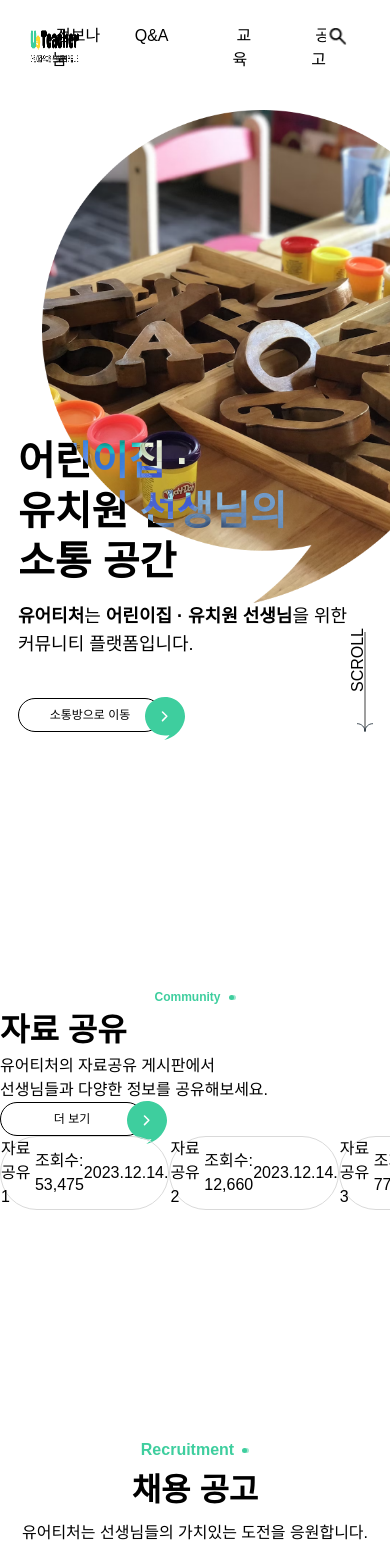
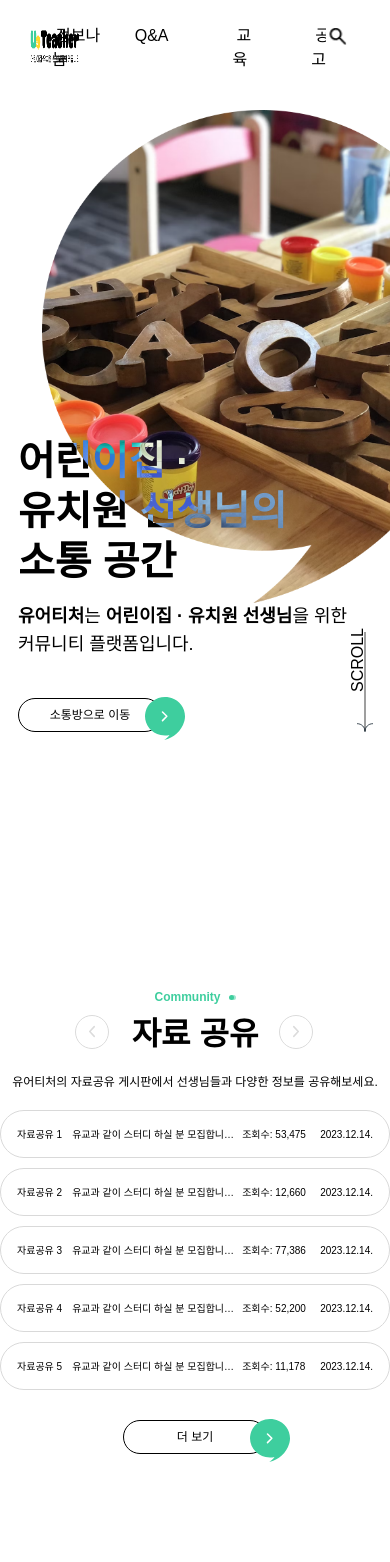
Before and after one commit to yourteacher-org/yourteacher-fe, a React (Vite) app: page / in a window 390 px wide. Shown: the top 1562 px of the page. Built offline with nearby package versions, Linux system fonts and the light colour scheme.

Commit message:
[style] 태블릿, 모바일 반응형 1차 구현

```diff
--- a/src/components/ChevronButton.tsx
+++ b/src/components/ChevronButton.tsx
@@ -41,7 +41,8 @@ const ChevronButton = ({
     <button
       className={`
         ${className} ${borderColorSet[borderColor]}
-        group border border-gray-6 rounded-full w-12 h-12
+        group border border-gray-6 rounded-full
+        lg:w-12 sm:w-[2.125rem] aspect-square
         grid place-content-center
         transition duration-300 hover:bg-green hover:border-green
       `}
@@ -50,6 +51,7 @@ const ChevronButton = ({
       <Chevron
         className={`
           ${borderColorSet[borderColor]}
+          lg:w-auto sm:w-[0.375rem]
           transition duration-300 stroke-gray-6 group-hover:stroke-white
         `}
       />
--- a/src/pages/Home/ShareDataSection.tsx
+++ b/src/pages/Home/ShareDataSection.tsx
@@ -6,14 +6,16 @@ import Comma from '@assets/img/button_comma.svg?react';
 import TwoCircles from '@assets/icon/two-circles.svg?react';
 import { useState } from 'react';
 
+const numberFormatter = new Intl.NumberFormat('ko-kr', {
+  notation: 'standard',
+}).format;
+
 const MOCK_SHARE_DATA = Array.from({ length: 20 }, (_, i) => ({
   id: i,
   type: `자료공유 ${i + 1}`,
   title:
     '유교과 같이 스터디 하실 분 모집합니다. 유교과 같이 스터디 하실 분 모집합니다.',
-  views: new Intl.NumberFormat('ko-kr', { notation: 'standard' }).format(
-    Math.floor(Math.random() * 100000),
-  ),
+  views: Math.floor(Math.random() * 100000),
   createdAt: '2023.12.14.',
 }));
 
@@ -66,57 +68,78 @@ const ShareDataSection = () => {
     <Section
       as="section"
       className="
+        relative
         flex xl:flex-row sm:flex-col
         xl:px-[16.25rem] lg:px-[1.875rem] py-32
         xl:gap-[3.25rem]"
     >
-      <div className="relative">
-        <ChevronButton
-          direction="left"
-          className="absolute -left-[7.5rem] top-[50%] -translate-y-[50%]"
-          onClick={handleClickPrevPage}
-        />
-
-        <div className="flex items-center xl:justify-normal sm:justify-center gap-x-2 lg:mb-[0.75rem]">
+      <div className="relative xl:min-w-[23.625rem]">
+        <div className="flex items-center xl:justify-normal sm:justify-center gap-x-2 lg:mb-[0.75rem] sm:mb-1">
           <p className="xl:text-xl lg:text-[1rem] sm:text-[0.75rem] text-green font-bold">
             Community
           </p>
           <TwoCircles />
         </div>
-        <h1 className="xl:mb-5 xl:text-[3.75rem] lg:text-[2.5rem] sm:text-[2rem] font-bold">
+        <h1
+          className="xl:mb-5 sm:mb-4 xl:text-left sm:text-center
+            xl:text-[3.75rem] lg:text-[2.5rem] sm:text-[2rem] font-bold"
+        >
           자료 공유
         </h1>
-        <p className="xl:text-2xl xl:leading-[2.375rem] xl:mb-[7.875rem]">
-          유어티처의 자료공유 게시판에서 <br />
+        <p
+          className=" xl:text-left sm:text-center
+            xl:mb-[7.875rem] lg:mb-8 sm:mb-5
+            xl:text-2xl lg:text-xl sm:text-xs
+            xl:leading-[2.375rem]"
+        >
+          유어티처의 자료공유 게시판에서 <br className="xl:block sm:hidden" />
           선생님들과 다양한 정보를 공유해보세요.
         </p>
-        <Button>더 보기</Button>
+        <Button className="xl:block sm:hidden">더 보기</Button>
       </div>
 
       <div className="relative">
         <ul
-          className={`flex xl:flex-col relative xl:gap-[1.875rem] xl:text-xl ${trigger}`}
+          className={`flex flex-col relative xl:gap-[1.875rem] lg:gap-[1rem] sm:gap-[0.625rem]
+            xl:mb-auto lg:mb-[2.5rem] sm:mb-[1.875rem]
+            xl:text-xl lg:text-sm sm:text-[0.625rem] ${trigger}`}
         >
           {CURRENT_INDEX_MOCK_DATA.map(
             ({ id, type, title, views, createdAt }) => (
               <li
                 key={id}
                 className="group relative flex items-center justify-between
-                  xl:w-[60.625rem] xl:h-[4.375rem] xl:px-[1.875rem]
+                  xl:w-[60.625rem]
+                  xl:h-[4.375rem] lg:h-[3.125rem] sm:h-12
+                  lg:px-[1.875rem] sm:px-4
                   border border-gray-5 rounded-full
                   cursor-pointer"
               >
-                <p className="xl:mr-[5.625rem] group-hover:mr-[3.75rem] transition-[margin-right] duration-200">
+                <p
+                  className="xl:mr-[5.625rem] lg:mr-[6.25rem] sm:mr-[0.625rem]
+                    lg:group-hover:mr-[3.75rem]
+                    transition-[margin-right] duration-200"
+                >
                   {type}
                 </p>
-                <p className="flex-1 line-clamp-1 xl:pr-12">{title}</p>
-                <p className="text-left">조회수: {views}</p>
-                <p className="xl:ml-[2.625rem] group-hover:mr-[5rem] transition-[margin-right] duration-200">
+                <p className="flex-1 line-clamp-1 xl:pr-12 sm:pr-2">{title}</p>
+                <p
+                  className="xl:w-[8.25rem] lg:w-[6.25rem] sm:w-[4.25rem]
+                    xl:mr-[2.625rem] lg:mr-[3.75rem] sm:mr-[0.625rem]
+                    text-left"
+                >
+                  조회수: {numberFormatter(views)}
+                </p>
+                <p
+                  className="xl:group-hover:mr-[5rem] lg:group-hover:mr-[3.75rem] sm:group-hover:mr-[3rem]
+                    transition-[margin-right] duration-200"
+                >
                   {createdAt}
                 </p>
 
                 <Comma
-                  className="xl:w-[4.75rem] absolute -top-6 right-2
+                  className="absolute xl:-top-6 lg:-top-7 sm:-top-6 right-2
+                    xl:w-[4.75rem] lg:w-[3.25rem] sm:w-[3rem]
                   fill-yellow opacity-0 group-hover:opacity-100
                     transition-opacity duration-200"
                 />
@@ -124,12 +147,26 @@ const ShareDataSection = () => {
             ),
           )}
         </ul>
-        <ChevronButton
-          direction="right"
-          className="absolute -right-[7.5rem] top-[50%] -translate-y-[50%]"
-          onClick={handleClickNextPage}
-        />
+
+        <Button className="xl:hidden sm:block m-auto">더 보기</Button>
       </div>
+      <ChevronButton
+        direction="left"
+        className="absolute
+          xl:top-[50%] lg:top-[10.5rem] sm:top-[9.675rem]
+          xl:left-[7.5rem] lg:left-[calc(50%-10rem)] sm:left-[calc(50%-7.5rem)]
+          xl:-translate-y-[50%]
+        "
+        onClick={handleClickPrevPage}
+      />
+      <ChevronButton
+        direction="right"
+        className="absolute
+          xl:top-[50%] lg:top-[10.5rem] sm:top-[9.675rem]
+          xl:right-[7.5rem] xl:left-auto lg:left-[calc(50%+6.675rem)]  sm:left-[calc(50%+5.25rem)]
+          xl:-translate-y-[50%]"
+        onClick={handleClickNextPage}
+      />
     </Section>
   );
 };
```
